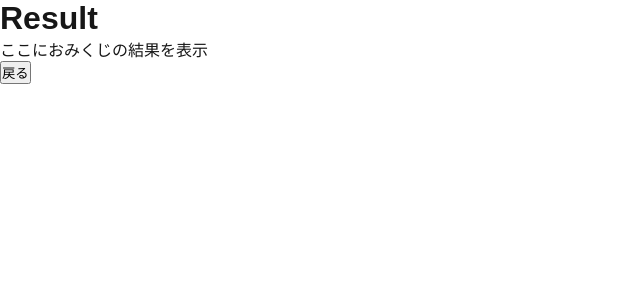
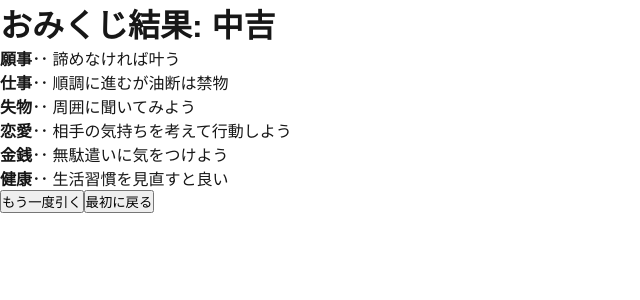
Before and after one commit to akari24320/akarin-01, a Next.js app: page /pages/result in a window 1280 px wide. Shown: the top 300 px of the page, without its empty margins (0-640 px from the left). Built offline with nearby package versions, Linux system fonts and the light colour scheme.

Commit message:
おみくじ機能の実装

```diff
--- a/src/app/pages/result/page.tsx
+++ b/src/app/pages/result/page.tsx
@@ -1,20 +1,64 @@
-"use client"
-import React from "react";
-import { useRouter } from "next/navigation";
+"use client";
+import { useSearchParams, useRouter } from "next/navigation";
+import { useState, useEffect } from "react";
+import { getRandomFortune, getRandomDescription } from ".././../utils/FortunesDate";
+
 
 export default function Result() {
+    const searchParams = useSearchParams();
     const router = useRouter();
 
-    const Back = () => {
-        router.push("/pages/index");
+    // 初回は検索パラメータから取得し、再抽選時は useState で更新
+    const [fortune, setFortune] = useState({
+        name: searchParams.get("name") || "",
+        wish: searchParams.get("wish") || "",
+        work: searchParams.get("work") || "",
+        lost: searchParams.get("lost") || "",
+        love: searchParams.get("love") || "",
+        money: searchParams.get("money") || "",
+        health: searchParams.get("health") || "",
+    });
 
-    }
+    useEffect(() => {
+        // クエリパラメータが空なら、新しいおみくじを引く
+        if (!fortune.name) {
+            drawNewFortune();
+        }
+    },);
 
-    return(
-    <div>
-        <h1>Result</h1>
-        <p>ここにおみくじの結果を表示</p>
-        <button onClick={Back}>戻る</button>
+    const drawNewFortune = () => {
+        const newFortune = getRandomFortune();
+        const newwish = getRandomDescription(newFortune.descriptions.wish);
+        const newWork = getRandomDescription(newFortune.descriptions.work);
+        const newlost = getRandomDescription(newFortune.descriptions.lost);
+        const newLove = getRandomDescription(newFortune.descriptions.love);
+        const newMoney = getRandomDescription(newFortune.descriptions.money);
+        const newhealth = getRandomDescription(newFortune.descriptions.health);
+
+        // 新しい結果を state にセット
+        setFortune({
+            name: newFortune.name,
+            wish: newwish,
+            work: newWork,
+            lost: newlost,
+            love: newLove,
+            money: newMoney,
+            health: newhealth,
+        });
+
+    };
+
+    return (
+        <div>
+            <h1>おみくじ結果: {fortune.name}</h1>
+            <p><strong>願事‥</strong> {fortune.wish}</p>
+            <p><strong>仕事‥</strong> {fortune.work}</p>
+            <p><strong>失物‥</strong> {fortune.lost}</p>
+            <p><strong>恋愛‥</strong> {fortune.love}</p>
+            <p><strong>金銭‥</strong> {fortune.money}</p>
+            <p><strong>健康‥</strong> {fortune.health}</p>
+            <button onClick={drawNewFortune}>もう一度引く</button>
+            <button onClick={() => router.push("/pages/index")}>最初に戻る</button>
         </div>
     );
 }
--- /dev/null
+++ b/src/app/utils/FortunesDate.ts
@@ -0,0 +1,83 @@
+const fortunes = [
+    { name: "大吉", probability: 0.1, descriptions: {
+        wish: ["不思議なくらい叶う", "努力は実を結ぶだろう"],
+        work: ["つよつよ絶好調", "絶好調な日が続く"],
+        lost: ["思わぬところから出てくる", "きっと身近から出る"],
+        love: ["尽くせば返してくれる", "素敵な出会いがあるかも", "自分磨きのチャンス！"],
+        money: ["思わぬ収入があるかも", "金運絶好調！"],
+        health: ["たくさん運動してもいいね", "風邪は引きにくい", "トマトジュースがおすすめ"]
+    }},
+    { name: "中吉", probability: 0.15, descriptions: {
+        wish: ["願いは順調に進む", "諦めなければ叶う"],
+        work: ["順調に進むが油断は禁物", "少し努力すれば成果が出る"],
+        lost: ["探せばすぐ見つかる", "周囲に聞いてみよう"],
+        love: ["相手の気持ちを考えて行動しよう", "慎重に進めると吉"],
+        money: ["無駄遣いに気をつけよう", "堅実な運用が吉"],
+        health: ["生活習慣を見直すと良い", "疲れを溜めないようにしよう"]
+    }},
+    { name: "吉", probability: 0.2, descriptions: {
+        wish: ["時間はかかるが叶う", "小さな努力が実を結ぶ"],
+        work: ["コツコツ頑張れば道が開ける", "努力が実を結ぶ時"],
+        lost: ["見つかるが時間がかかる", "落ち着いて探せば出てくる"],
+        love: ["相手を大切にすると良い関係に", "焦らずじっくり進めよう"],
+        money: ["貯金を意識しよう", "少しの投資が吉"],
+        health: ["適度な運動が大事", "ストレスを溜め込まないように"]
+    }},
+    { name: "小吉", probability: 0.2, descriptions: {
+        wish: ["叶う可能性はあるが焦らずに", "信じる気持ちが大切"],
+        work: ["慎重に進めれば良い結果に", "周囲の助けを得ると良い"],
+        lost: ["見つかるが少し時間がかかる", "思い出せば手がかりがある"],
+        love: ["相手との距離を大切に", "自然な流れに任せよう"],
+        money: ["節約を心がけよう", "大きな出費に注意"],
+        health: ["適度な休息を取ろう", "健康管理に気をつけて"]
+    }},
+    { name: "末吉", probability: 0.15, descriptions: {
+        wish: ["努力すれば叶うが時間が必要", "一歩ずつ進めば道は開ける"],
+        work: ["少し停滞気味。焦らずに", "慎重に行動すると良い"],
+        lost: ["予想外の場所にあるかも", "誰かの手を借りると見つかる"],
+        love: ["無理をせず自然体で", "焦ると空回り"],
+        money: ["計画的な支出が必要", "浪費に注意"],
+        health: ["体調管理を意識しよう", "睡眠をしっかりとると良い"]
+    }},
+    { name: "凶", probability: 0.1, descriptions: {
+        wish: ["叶えるには努力が必要", "慎重に進めば可能性はある"],
+        work: ["注意が必要な時期", "周囲と協力すると良い"],
+        lost: ["なかなか見つからないかも", "思い切って諦めるのも手"],
+        love: ["無理な行動は避けよう", "冷静な判断が重要"],
+        money: ["節約が重要", "不要な出費は避けるべき"],
+        health: ["無理をせず体を休めよう", "無茶は禁物"]
+    }},
+    { name: "狂", probability: 0.05, descriptions: {
+        wish: ["よもやまで叶えよう", "執行部に頼めばいけるかも"],
+        work: ["24に行けばタスクが捗る", "大量タスクで覚醒しちゃう"],
+        lost: ["多分24に忘れてる", "セカストにあるかも"],
+        love: ["そこに愛はあるんか", "ぬいぐるみを抱きしめよう"],
+        money: ["24の自販機を確認しよう", "財務局員と仲良くなろう"],
+        health: ["カフェインを摂取しよう", "山岡家に行くのがおすすめ"]
+    }},
+    { name: "大凶", probability: 0.05, descriptions: {
+        wish: ["叶えるのは難しいが、努力次第", "報われないときもあるさ"],
+        work: ["慎重に行動を", "無理は禁物","休憩が必要やね"],
+        lost: ["見つからない可能性が高い", "増えちゃう"],
+        love: ["ここは一旦慎重にいこう", "今は動かない方がいいかも"],
+        money: ["節約が最優先", "大きな出費は避けるべき"],
+        health: ["健康第一。無理をしないこと", "体調を崩しやすいので注意"]
+    }}
+];
+
+
+export const getRandomFortune = () => {
+    const random = Math.random();
+    let sum = 0;
+    for (const fortune of fortunes) {
+        sum += fortune.probability;
+        if (random < sum) {
+            return fortune;
+        }
+    }
+    return fortunes[0];
+};
+
+export const getRandomDescription = (descriptions: string[]) => {
+    return descriptions[Math.floor(Math.random() * descriptions.length)];
+};
```
Also changed, not shown: src/app/pages/index/page.tsx (+20 -12 lines).
